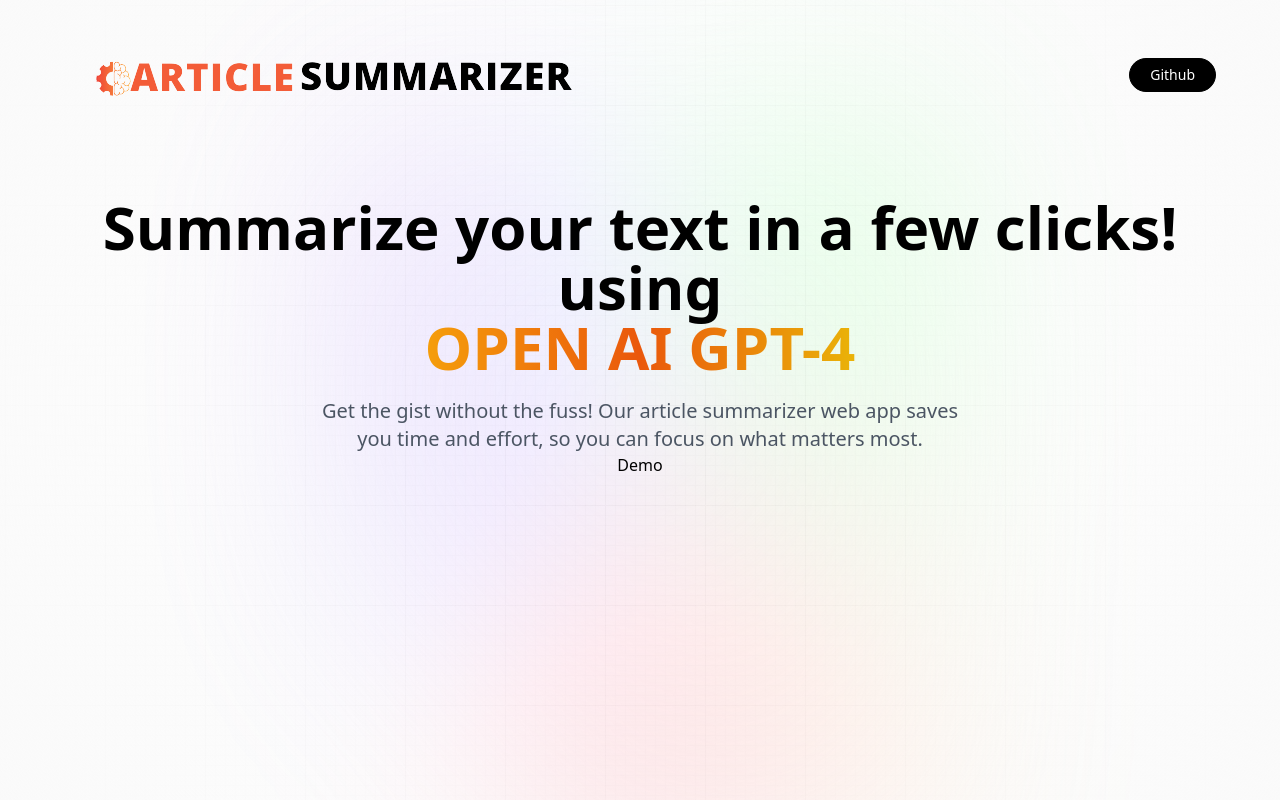
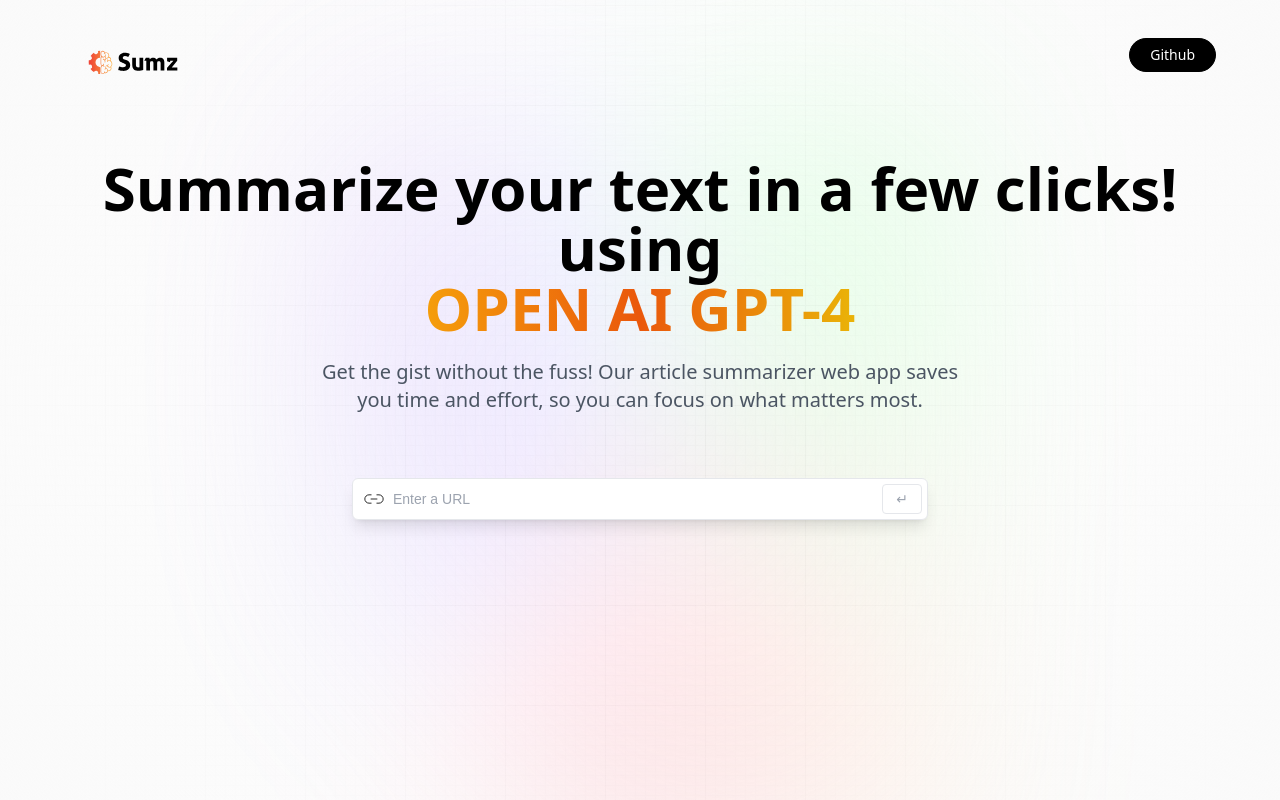
Before and after one commit to anniedavid13/Summarizer-WebApp, a React (Vite) app: page / in a window 1280 px wide. Built offline with nearby package versions, Linux system fonts and the light colour scheme; a web font is replaced by a local one.

Commit message:
edited the demo section

```diff
--- a/src/components/Demo.jsx
+++ b/src/components/Demo.jsx
@@ -1,8 +1,43 @@
 import React from 'react'
+import { useState, useEffect} from 'react'
+import { copy, linkIcon, loader, tick } from '../assets'
 
 const Demo = () => {
+  const [article, setArticle] = useState({
+    url:'',
+    summary: '',
+  });
+
+  const handleSubmit = async (e) => {
+
+  }
   return (
-    <div>Demo</div>
+
+    <section className='mt-16 w-full max-w-xl'>
+      <div className='flex flex-col w-full gap-2'>
+        <form className='relative flex justify-center items-center'
+         onSubmit={handleSubmit}>
+          <img src = {linkIcon} alt = "link-icon" className='absolute left-0 my-2 ml-3 w-5' />
+          <input type='url'
+          className='url_input peer'
+          placeholder='Enter a URL'
+          value= {article.url}
+          onChange={(e)=>{setArticle({...article, url:e.target.value})}}
+          required />
+          <button type = "submit"
+          className='submit_btn
+          peer-focus: border-gray-700
+          peer-focus:text-gray-700'>
+          <p>↵</p>
+          </button>
+
+           </form>
+           {/* Browse URL history */}
+
+      </div>
+
+      {/* Display the summary */}
+    </section>
   )
 }
 
--- a/src/components/Hero.jsx
+++ b/src/components/Hero.jsx
@@ -1,10 +1,10 @@
 import React from 'react'
-import logo2 from '../assets/logo2.png'
+import logo from '../assets/logo.svg'
 const Hero = () => {
   return (
    <header className='w-full flex justify-center items-center flex-col'>
     <nav className='flex justify-between items-center w-full mb-10 pt-3'>
-      <img src = {logo2} alt = 'logo' className = 'p-6 w-23 object-contain pt-8' />
+      <img src = {logo} alt = 'logo' className = 'p-6 w-23 object-contain pt-8' />
       <button type = "button" className='black_btn' onClick={() => window.open('https://github.com/anniedavid13/Summarizer-WebApp')} > Github  </button>
     </nav>
     <h1 className='head_text items-center'>
```
Also changed, not shown: src/assets/logo.svg.
